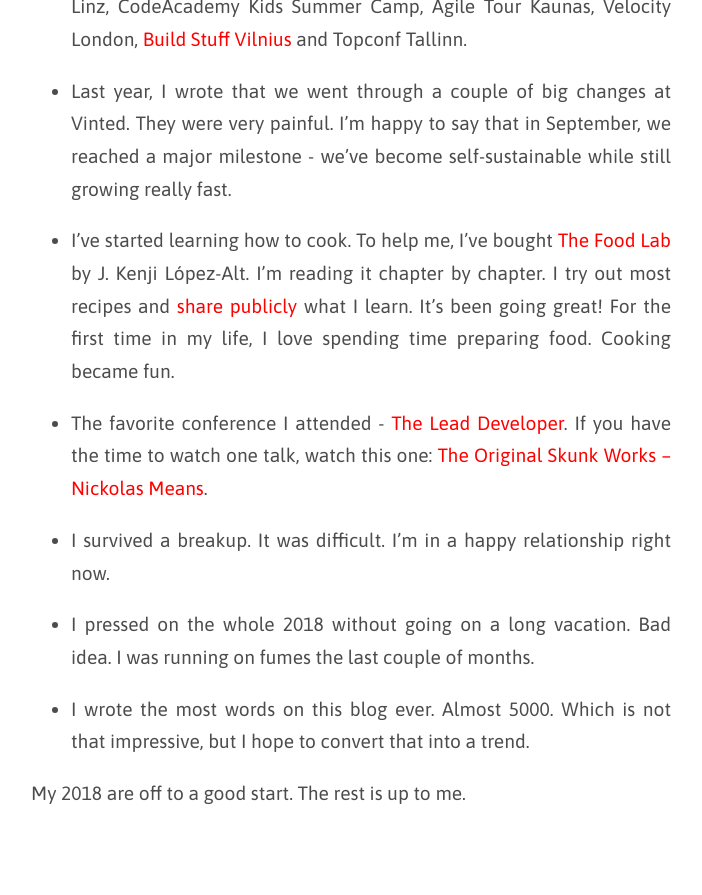
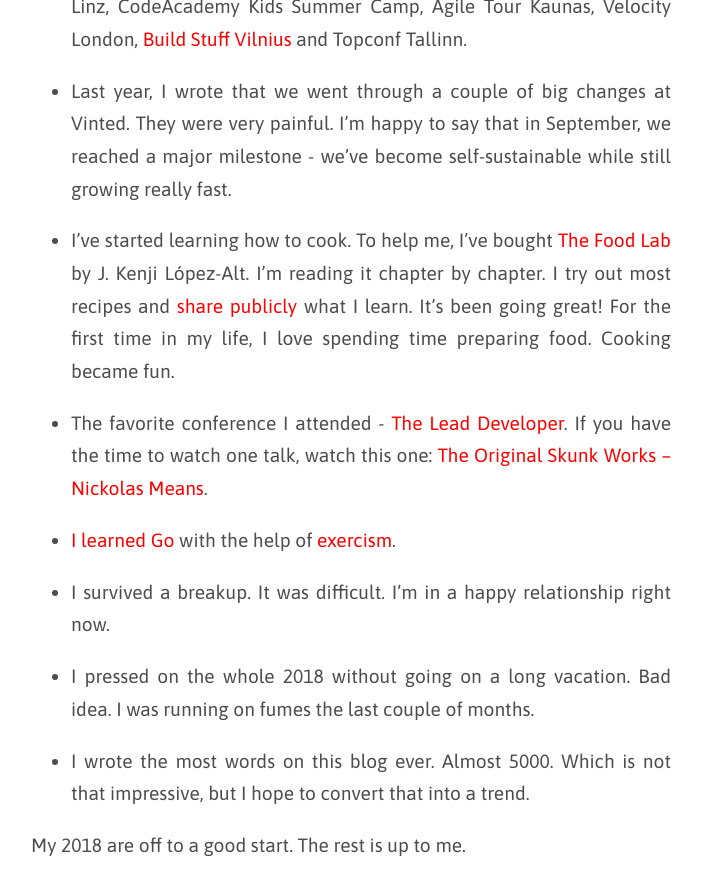
Before and after one commit to mmozuras/mmozuras.github.com, a Jekyll site: the page built from post/_posts/2018-01-22-year-2017.md, in a window 1280 px wide and 900 px high, scrolled down 861 px. Shown: the top 895 px of the window, without its empty margins (289-991 px from the left). Built offline with Jekyll 4.4.1, drawn with Linux system fonts in a browser that asks for light colours; comment, search, counter and statistics services are not loaded; before the commit the page ends 1709 px from its top, so only the background shows below that.

Commit message:
Add a bit about Go to Year 2017

```diff
--- a/post/_posts/2018-01-22-year-2017.md
+++ b/post/_posts/2018-01-22-year-2017.md
@@ -19,6 +19,8 @@ Here's what happened in 2017, in no particular order:
 
 * The favorite conference I attended - [The Lead Developer](https://2017.theleaddeveloper.com). If you have the time to watch one talk, watch this one: [The Original Skunk Works – Nickolas Means](https://www.youtube.com/watch?v=pL3Yzjk5R4M).
 
+* [I learned Go](http://codingfearlessly.com/staying-sharp-with-exercism) with the help of [exercism](http://exercism.io).
+
 * I survived a breakup. It was difficult. I'm in a happy relationship right now.
 
 * I pressed on the whole 2018 without going on a long vacation. Bad idea. I was running on fumes the last couple of months.
```
